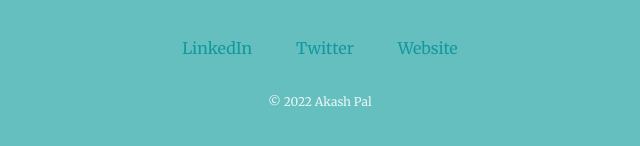
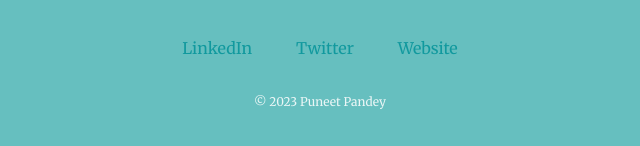
Before and after one commit to 123Puneet/Level1_oibsip_taskno2, a plain HTML site: page index.html in a window 1280 px wide. Shown: the part 2662-2808 px from the top of the page, 320-960 px from the left. Drawn offline with Linux system fonts and the light colour scheme.

Commit message:
Update Index.html

```diff
--- a/index.html
+++ b/index.html
@@ -51,7 +51,7 @@
       <a class="footer-link" href="https://www.linkedin.com/">LinkedIn</a>
       <a class="footer-link" href="https://twitter.com/">Twitter</a>
       <a class="footer-link" href="https://www.appbrewery.co/">Website</a>
-      <p>© 2022 Akash Pal</p>
+      <p>© 2023 Puneet Pandey</p>
     </div>
   </body>
 </html>
```
